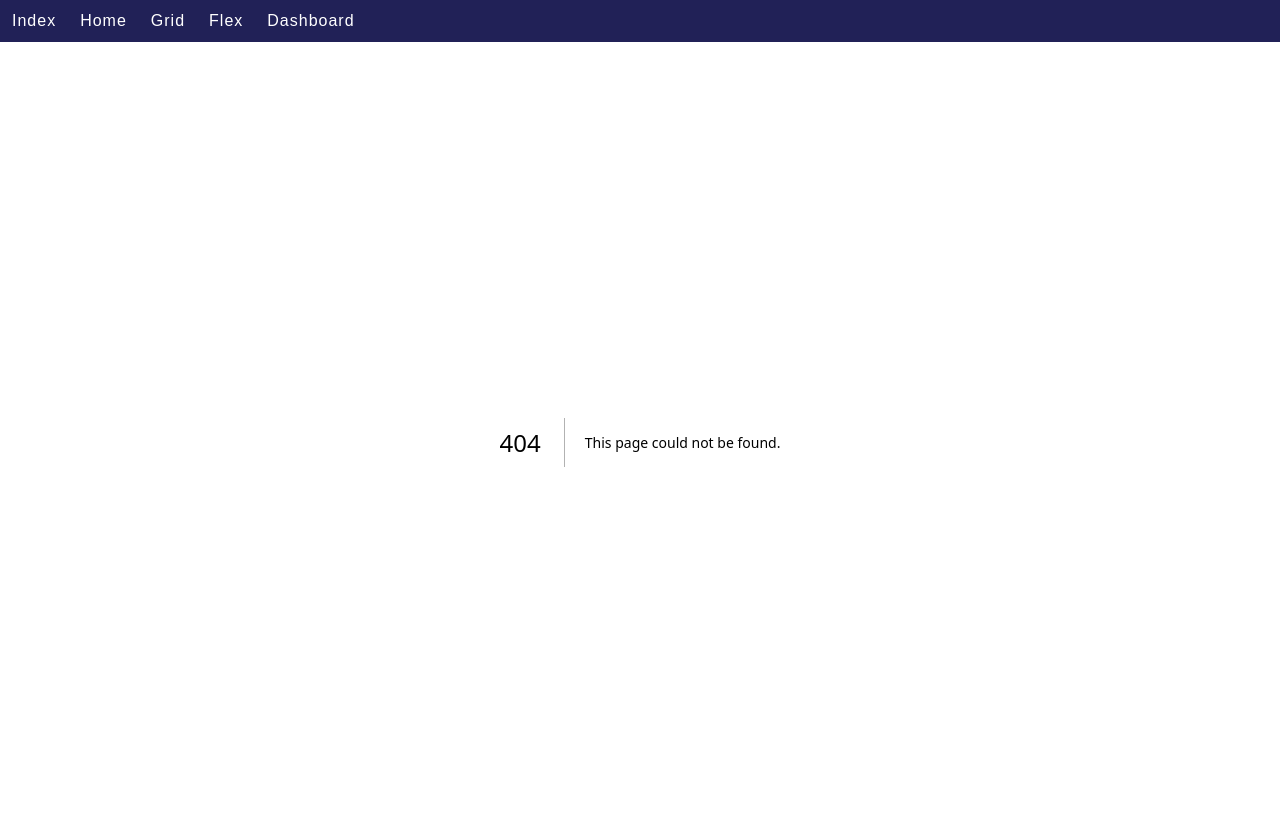
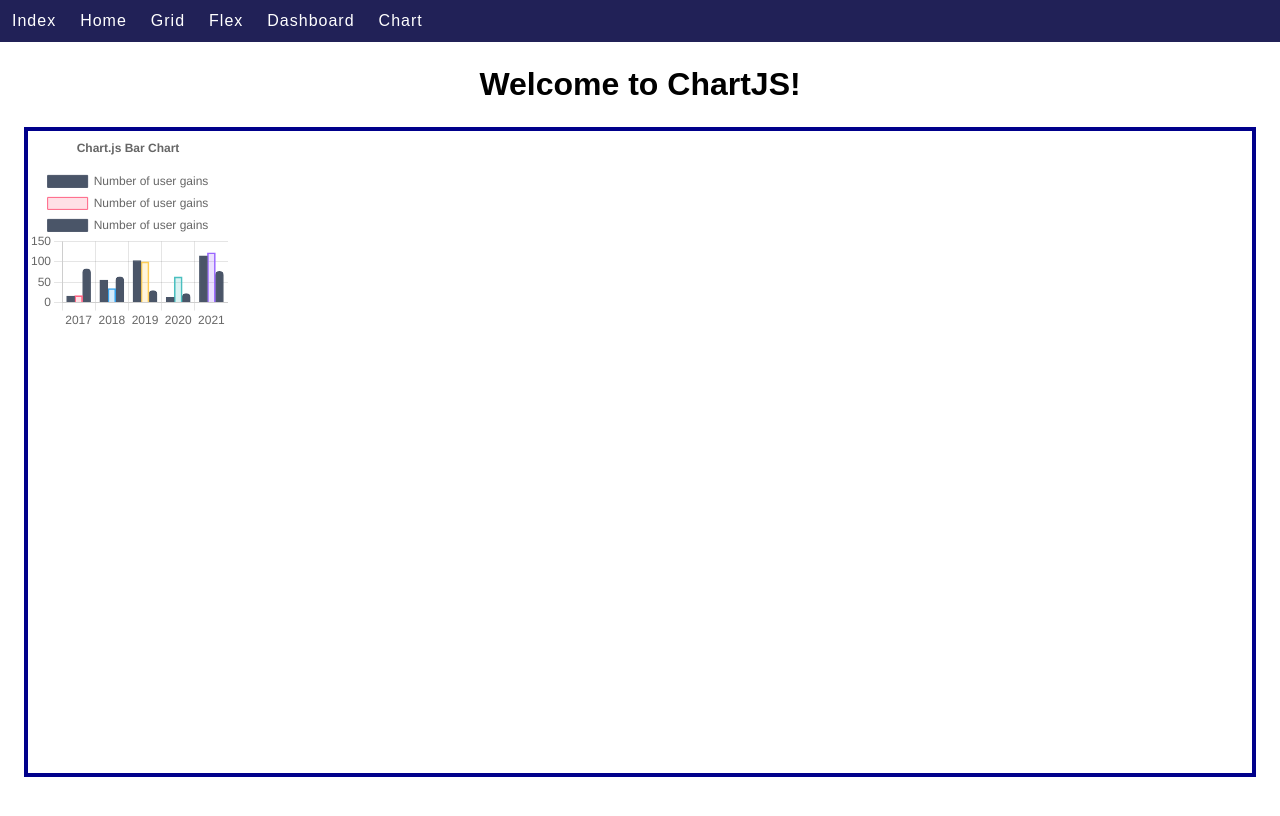
Before and after one commit to ShreyanshPrakash/Mini-Apps, a Next.js app: page /chart in a window 1280 px wide. Before the commit this address had no page. Shown: the top 816 px of the page. Built offline with nearby package versions, Linux system fonts and the light colour scheme.

Commit message:
[feature/chartjs] : Added charts from chartjs

```diff
--- a/package.json
+++ b/package.json
@@ -18,11 +18,13 @@
     "@types/node": "18.11.18",
     "@types/react": "18.0.27",
     "@types/react-dom": "18.0.10",
+    "chart.js": "^4.2.0",
     "eslint": "8.32.0",
     "eslint-config-next": "13.1.5",
     "graphql": "^16.6.0",
     "next": "13.1.5",
     "react": "18.2.0",
+    "react-chartjs-2": "^5.2.0",
     "react-dom": "18.2.0",
     "react-redux": "^8.0.5",
     "serve": "^14.2.0",
--- /dev/null
+++ b/src/components/Chart/Chart.tsx
@@ -0,0 +1,9 @@
+import { Chart, ChartProps } from "react-chartjs-2";
+import "chart.js/auto";
+import { FC, ReactElement } from "react";
+
+export const CustomChart: FC<ChartProps> = (
+  props: ChartProps
+): ReactElement => {
+  return <Chart {...props} />;
+};
--- /dev/null
+++ b/src/components/Chart/ChartComponent.tsx
@@ -0,0 +1,21 @@
+import { BarChartdata, BarChartOptions } from "@/components/Chart/ChartData";
+import { ChartComponnentWrapper } from "@/components/Chart/ChartStyles";
+import { IChartComponentProps } from "@/components/Chart/ChartTypes";
+import { FC } from "react";
+import { CustomChart } from "@/components/Chart/Chart";
+
+export const ChartComponent: FC<IChartComponentProps> = () => {
+  return (
+    <ChartComponnentWrapper>
+      <div className="chart-wrapper">
+        <div className="bar-chart">
+          <CustomChart
+            type="bar"
+            data={BarChartdata}
+            options={BarChartOptions}
+          />
+        </div>
+      </div>
+    </ChartComponnentWrapper>
+  );
+};
--- /dev/null
+++ b/src/components/Chart/ChartData.ts
@@ -0,0 +1,99 @@
+import type { BarOptions, ChartData, ChartOptions } from "chart.js";
+
+export const Data = [
+  {
+    id: 1,
+    year: 2017,
+    userGain: 123,
+    userLost: 12,
+  },
+  {
+    id: 2,
+    year: 2018,
+    userGain: 123,
+    userLost: 12,
+  },
+  {
+    id: 3,
+    year: 2019,
+    userGain: 123,
+    userLost: 12,
+  },
+  {
+    id: 4,
+    year: 2020,
+    userGain: 123,
+    userLost: 12,
+  },
+  {
+    id: 6,
+    year: 2021,
+    userGain: 123,
+    userLost: 12,
+  },
+];
+
+export const BarChartdata = {
+  labels: Data.map((item) => item.year),
+  datasets: [
+    {
+      label: "Number of user gains",
+      data: Data.map((item) => item.userGain * Math.random()),
+      backgroundColor: "#4a5568",
+      borderColor: "#4a5568",
+      borderWidth: 1,
+      barThickness: 8,
+    },
+    {
+      label: "Number of user gains",
+      data: Data.map((item) => item.userGain * Math.random()),
+      backgroundColor: [
+        "rgba(255, 99, 132, 0.2)",
+        "rgba(54, 162, 235, 0.2)",
+        "rgba(255, 206, 86, 0.2)",
+        "rgba(75, 192, 192, 0.2)",
+        "rgba(153, 102, 255, 0.2)",
+        "rgba(255, 159, 64, 0.2)",
+      ],
+      borderColor: [
+        "rgba(255, 99, 132, 1)",
+        "rgba(54, 162, 235, 1)",
+        "rgba(255, 206, 86, 1)",
+        "rgba(75, 192, 192, 1)",
+        "rgba(153, 102, 255, 1)",
+        "rgba(255, 159, 64, 1)",
+      ],
+      borderWidth: 1,
+      barThickness: 8,
+    },
+    {
+      label: "Number of user gains",
+      data: Data.map((item) => item.userGain * Math.random()),
+      backgroundColor: "#4a5568",
+      borderColor: "#4a5568",
+      borderWidth: 1,
+      barThickness: 8,
+      borderRadius: 24,
+      fill: false,
+    },
+  ],
+};
+
+export const BarChartOptions: BarOptions = {
+  aspectRatio: 1,
+//   indexAxis: 'y',
+  scales: {
+    y: {
+      beginAtZero: false,
+    },
+  },
+  plugins: {
+    legend: {
+      position: "top",
+    },
+    title: {
+      display: true,
+      text: "Chart.js Bar Chart",
+    },
+  },
+};
--- /dev/null
+++ b/src/components/Chart/ChartStyles.ts
@@ -0,0 +1,18 @@
+import styled from "styled-components";
+
+
+export const ChartComponnentWrapper = styled.div`
+
+    .chart-wrapper {
+        margin: 24px;
+        border: 4px solid darkblue;
+        height: calc(100vh - 150px);
+
+
+        .bar-chart {
+            width: 40%;
+            height: 200px;
+        }
+    }
+
+`
--- /dev/null
+++ b/src/components/Chart/ChartTypes.ts
@@ -0,0 +1,3 @@
+
+
+export interface IChartComponentProps {}
--- /dev/null
+++ b/src/components/Chart/index.ts
@@ -0,0 +1 @@
+export * from './ChartComponent';
--- a/src/components/Header/HeaderConfig.ts
+++ b/src/components/Header/HeaderConfig.ts
@@ -21,4 +21,8 @@
       href: "/dashboard",
       text: "Dashboard",
     },
+    {
+      href: "/chart",
+      text: "Chart",
+    },
   ];
--- a/src/components/index.ts
+++ b/src/components/index.ts
@@ -2,3 +2,4 @@
 export * from './FlexLayout';
 export * from './GridLayout';
 export * from './Dashboards';
+export * from './Chart';
--- /dev/null
+++ b/src/pages/chart.tsx
@@ -0,0 +1,22 @@
+import { ChartComponent } from "@/components";
+import styled from "styled-components";
+
+const ChartWrapper = styled.div`
+  .wrapper h1 {
+    text-align: center;
+    margin: 24px 0px;
+  }
+`;
+
+const Chart = () => {
+  return (
+    <ChartWrapper>
+      <div className="wrapper">
+        <h1>Welcome to ChartJS!</h1>
+        <ChartComponent />
+      </div>
+    </ChartWrapper>
+  );
+};
+
+export default Chart;
```
Also changed, not shown: 1 other file (tests, documents, lock files or other folders).
